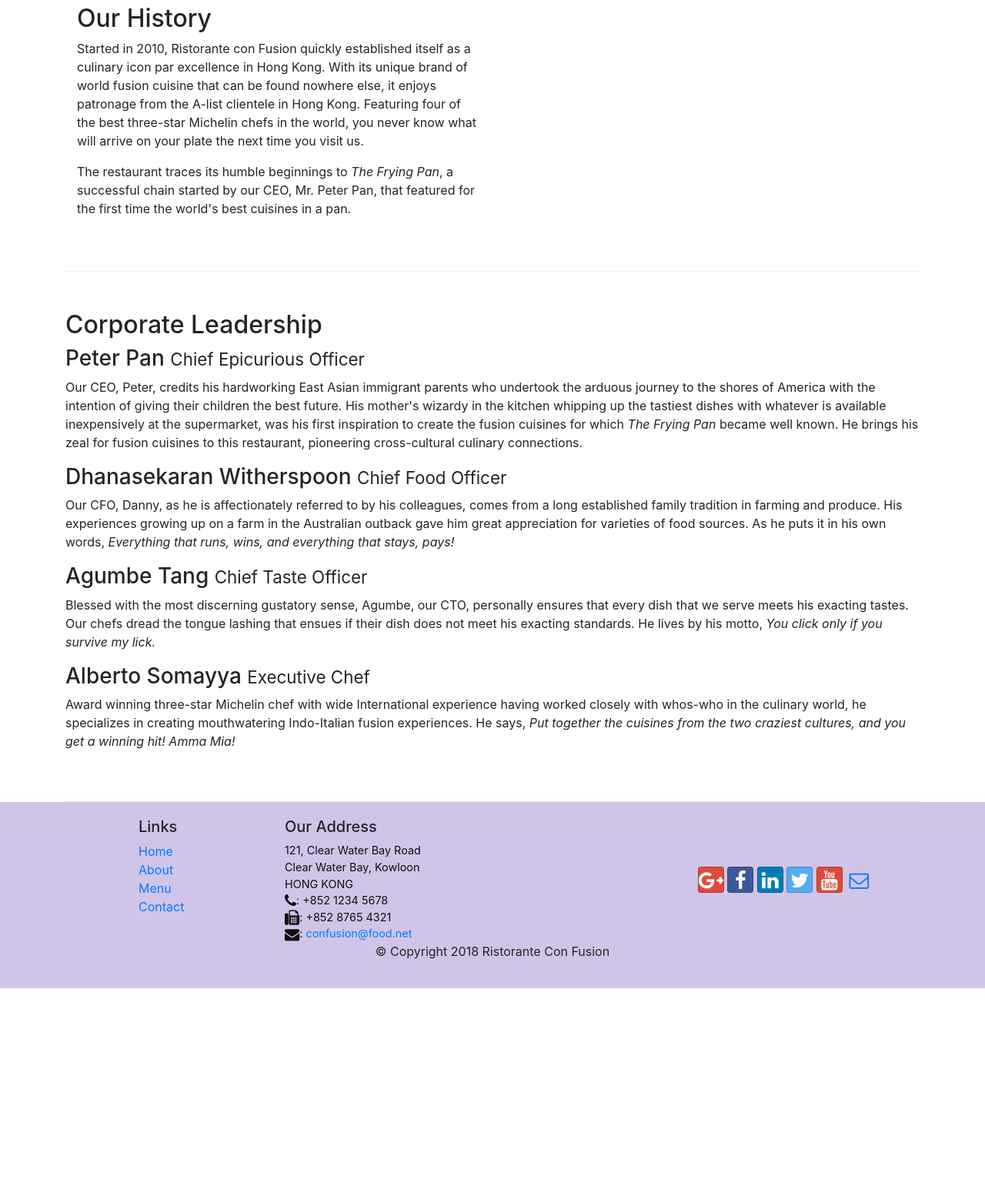
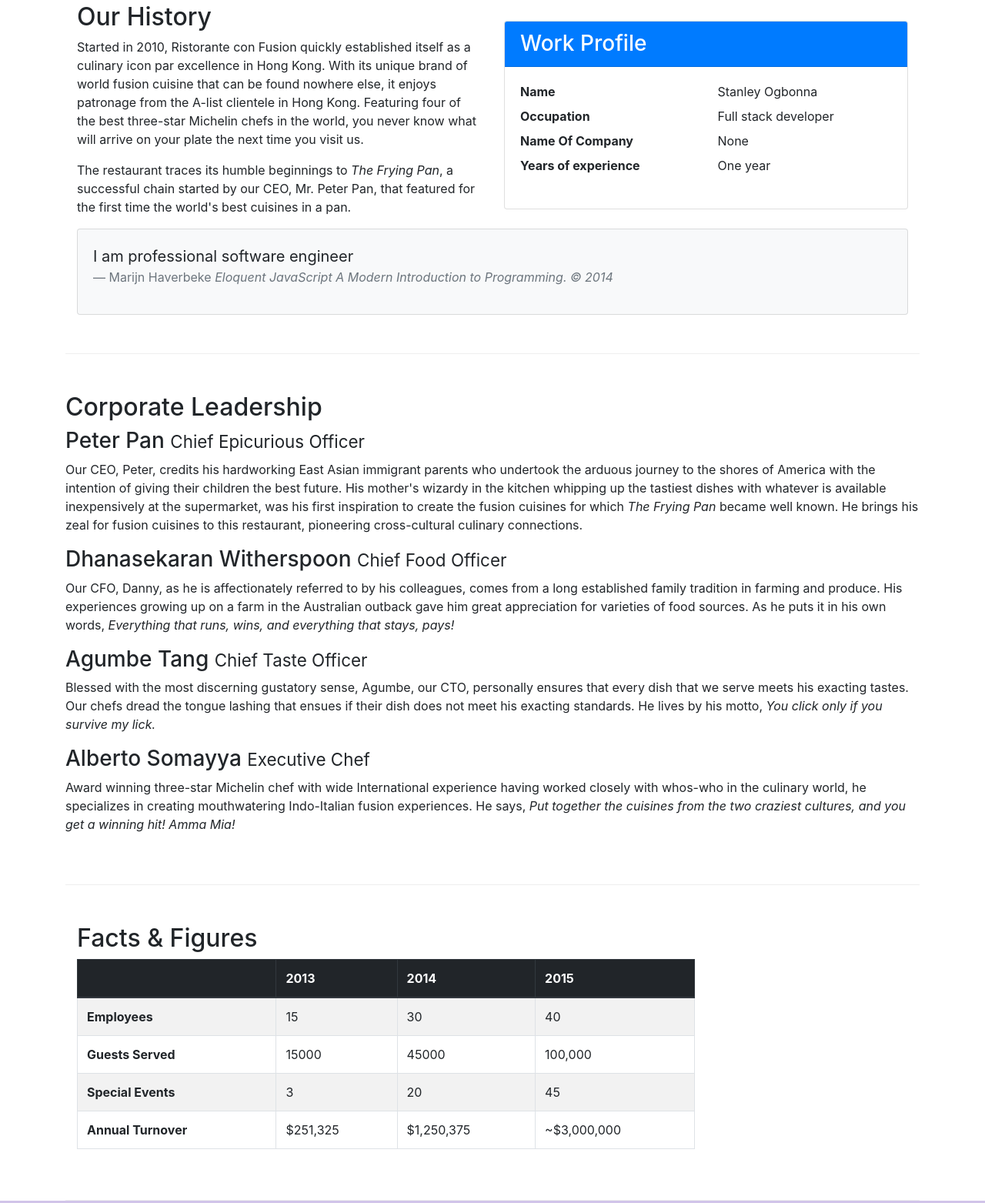
Before and after one commit to stanleyogbonna/bootstrap-learn, a website: page aboutus.html in a window 1280 px wide. Shown: the part 488-2051 px from the top of the page at 77% size. Before the commit the page ends 1772 px from the top, so only its background shows below. Drawn offline with nearby package versions, Linux system fonts and the light colour scheme.

Commit message:
Tables and Cards

```diff
--- a/aboutus.html
+++ b/aboutus.html
@@ -68,6 +68,33 @@
                 <p>The restaurant traces its humble beginnings to <em>The Frying Pan</em>, a successful chain started by our CEO, Mr. Peter Pan, that featured for the first time the world's best cuisines in a pan.</p>
             </div>
             <div class="col-12 col-sm">
+                <div class="card">
+                    <h3 class="card-header bg-primary text-white">Work Profile</h3>
+                    <div class="card-body">
+                        <dl class="row">
+                            <dt class="col-6">Name</dt>
+                            <dd class="col-6">Stanley Ogbonna</dd>
+                            <dt class="col-6">Occupation</dt>
+                            <dd class="col-6">Full stack developer</dd>
+                            <dt class="col-6">Name Of Company</dt>
+                            <dd class="col-6">None</dd>
+                            <dt class="col-6">Years of experience</dt>
+                            <dd class="col-6">One year</dd>
+                        </dl>
+                    </div>
+                </div>
+            </div>
+            <div class="col-12">
+                <div class="card card-body bg-light">
+                    <blockquote class="blockquote">
+                        <p class="mb-0">I am professional software engineer</p>
+                        <footer class="blockquote-footer">Marijn Haverbeke
+                            <cite title="Book">Eloquent JavaScript
+                                A Modern Introduction to Programming. © 2014</cite>
+                        </footer>
+
+                    </blockquote>
+                </div>
             </div>
         </div>
 
@@ -84,6 +111,50 @@
                 <h3>Alberto Somayya <small>Executive Chef</small></h3>
                 <p class="d-none d-sm-block">Award winning three-star Michelin chef with wide International experience having worked closely with whos-who in the culinary world, he specializes in creating mouthwatering Indo-Italian fusion experiences. He says, <em>Put together the cuisines from the two craziest cultures, and you get a winning hit! Amma Mia!</em></p>
             </div>
+       </div>
+       <div class="row row-content">
+           <div class="col-12 col-sm-9">
+               <h2>Facts &amp; Figures</h2>
+               <div class="table-responsive">
+                <table class="table table-striped table-bordered">
+                    <thead class="thead-dark">
+                        <tr>
+                            <th>&nbsp;</th>
+                            <th>2013</th>
+                            <th>2014</th>
+                            <th>2015</th>
+                        </tr>
+                    </thead>
+                    <tbody>
+                        <tr>
+                            <th>Employees</th>
+                            <td>15</td>
+                            <td>30</td>
+                            <td>40</td>
+                        </tr>
+                        <tr>
+                            <th>Guests Served</th>
+                            <td>15000</td>
+                            <td>45000</td>
+                            <td>100,000</td>
+                        </tr>
+                        <tr>
+                            <th>Special Events</th>
+                            <td>3</td>
+                            <td>20</td>
+                            <td>45</td>
+                        </tr>
+                        <tr>
+                            <th>Annual Turnover</th>
+                            <td>$251,325</td>
+                            <td>$1,250,375</td>
+                            <td>~$3,000,000</td>
+                        </tr>
+                    </tbody>
+                </table>
+            </div>
+           </div>
+           <div class="col-12 col-sm-3"></div>
        </div>
 
     </div>
```
